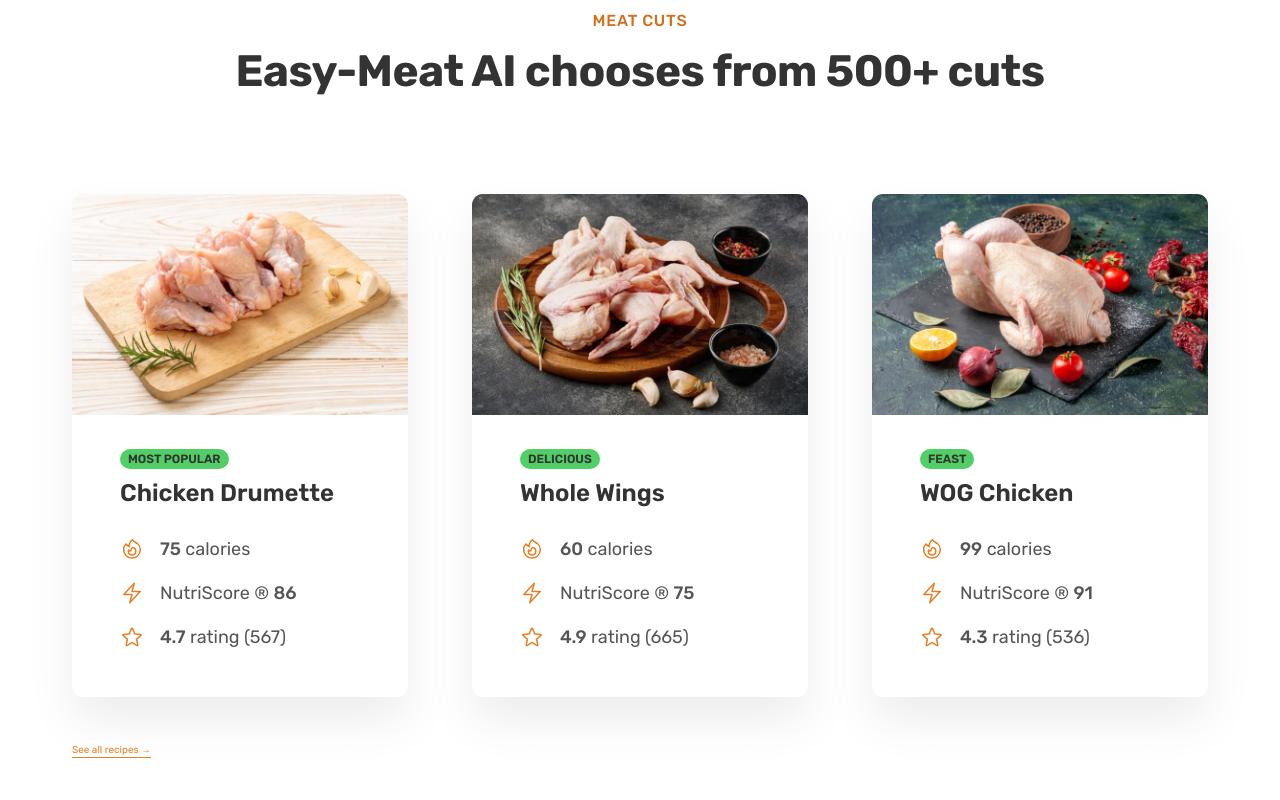
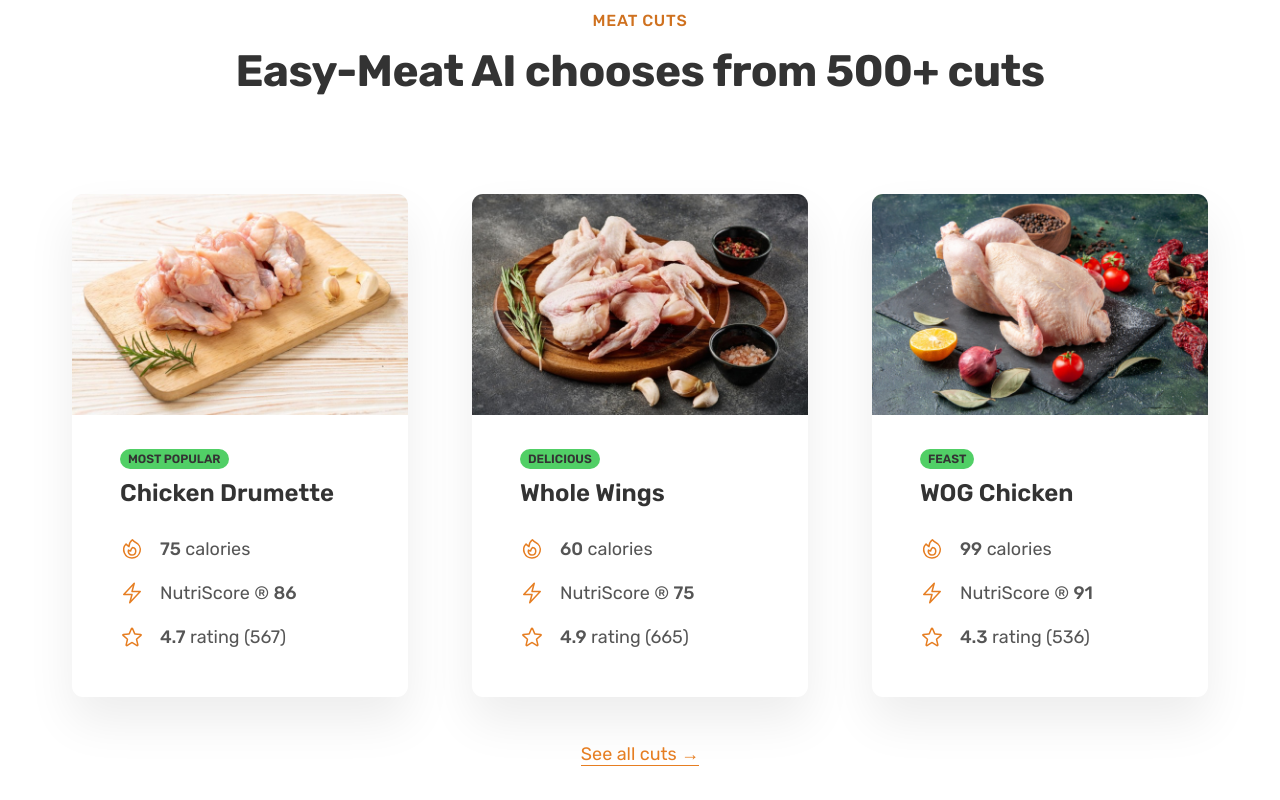
Before and after one commit to orpic/delicious-meal, a React (Create React App) app: page / in a window 1280 px wide. Shown: the part 2696-3496 px from the top of the page. Built offline with nearby package versions, Linux system fonts and the light colour scheme.

Commit message:
css bug fix

```diff
--- a/src/components/MealsSection/MealsSection.js
+++ b/src/components/MealsSection/MealsSection.js
@@ -64,7 +64,7 @@ const MealsSection = () => {
 
         <div className="container all-recipes">
           <a href="#no-link" className="link">
-            See all recipes &rarr;
+            See all cuts &rarr;
           </a>
         </div>
       </section>
--- a/src/components/MealsSection/SingleCuts.css
+++ b/src/components/MealsSection/SingleCuts.css
@@ -30,14 +30,8 @@
   font-weight: 600;
 }
 
-.tag--vegetarian {
+.tag--cuts {
   background-color: #51cf66;
-}
-.tag--vegan {
-  background-color: #94d82d;
-}
-.tag--paleo {
-  background-color: #ffd43b;
 }
 
 .meal-title {
@@ -70,3 +64,7 @@
 .meal-img {
   width: 100%;
 }
+.all-recipes {
+  text-align: center;
+  font-size: 1.8rem;
+}
--- a/src/components/MealsSection/SingleCuts.js
+++ b/src/components/MealsSection/SingleCuts.js
@@ -18,7 +18,7 @@ const SingleCuts = ({
         <div className="meal-content">
           <div className="meal-tags">
             {tags.map((tag, index) => (
-              <span className="tag tag--vegetarian">{tag}</span>
+              <span className="tag tag--cuts">{tag}</span>
             ))}
           </div>
           <p className="meal-title">{title}</p>
```
